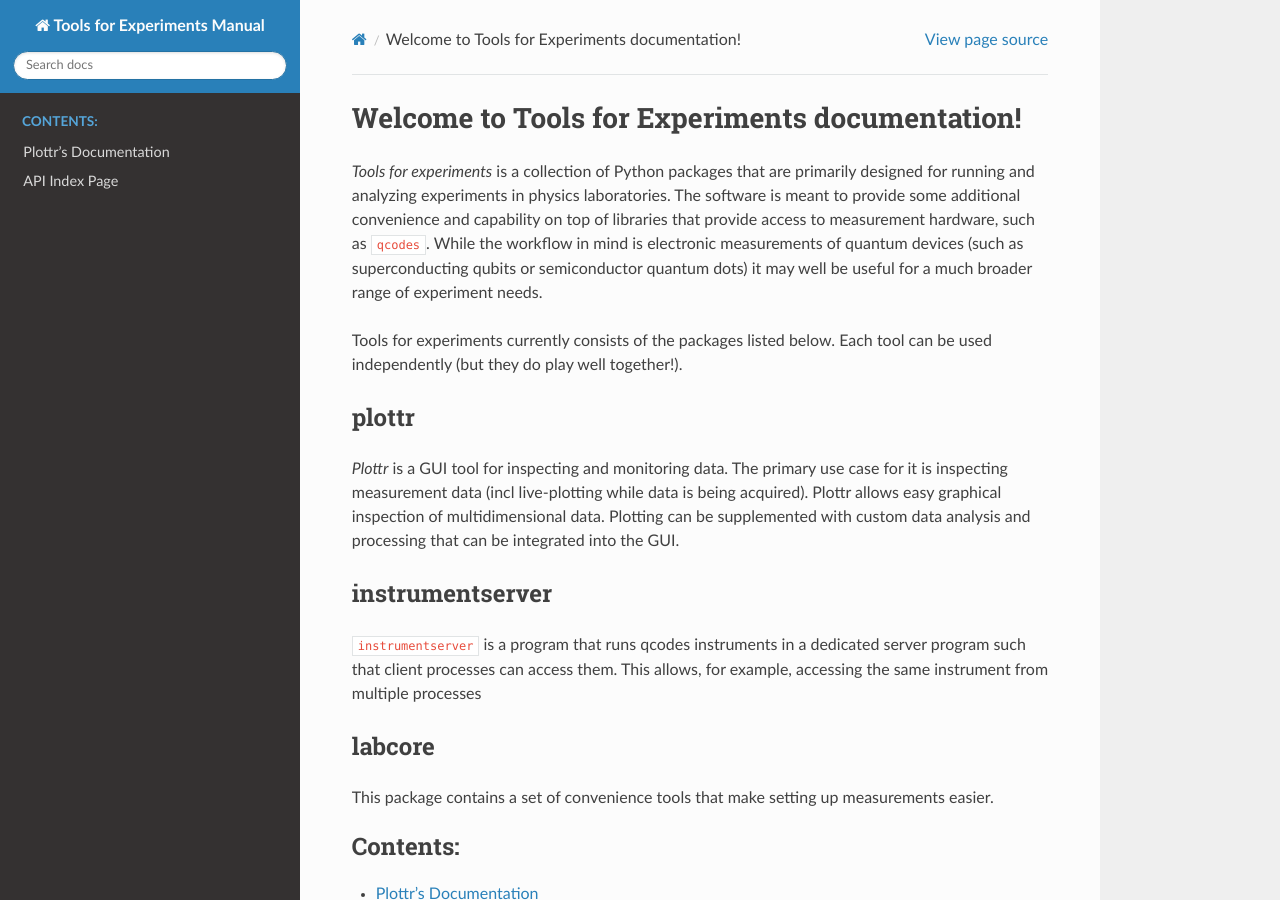
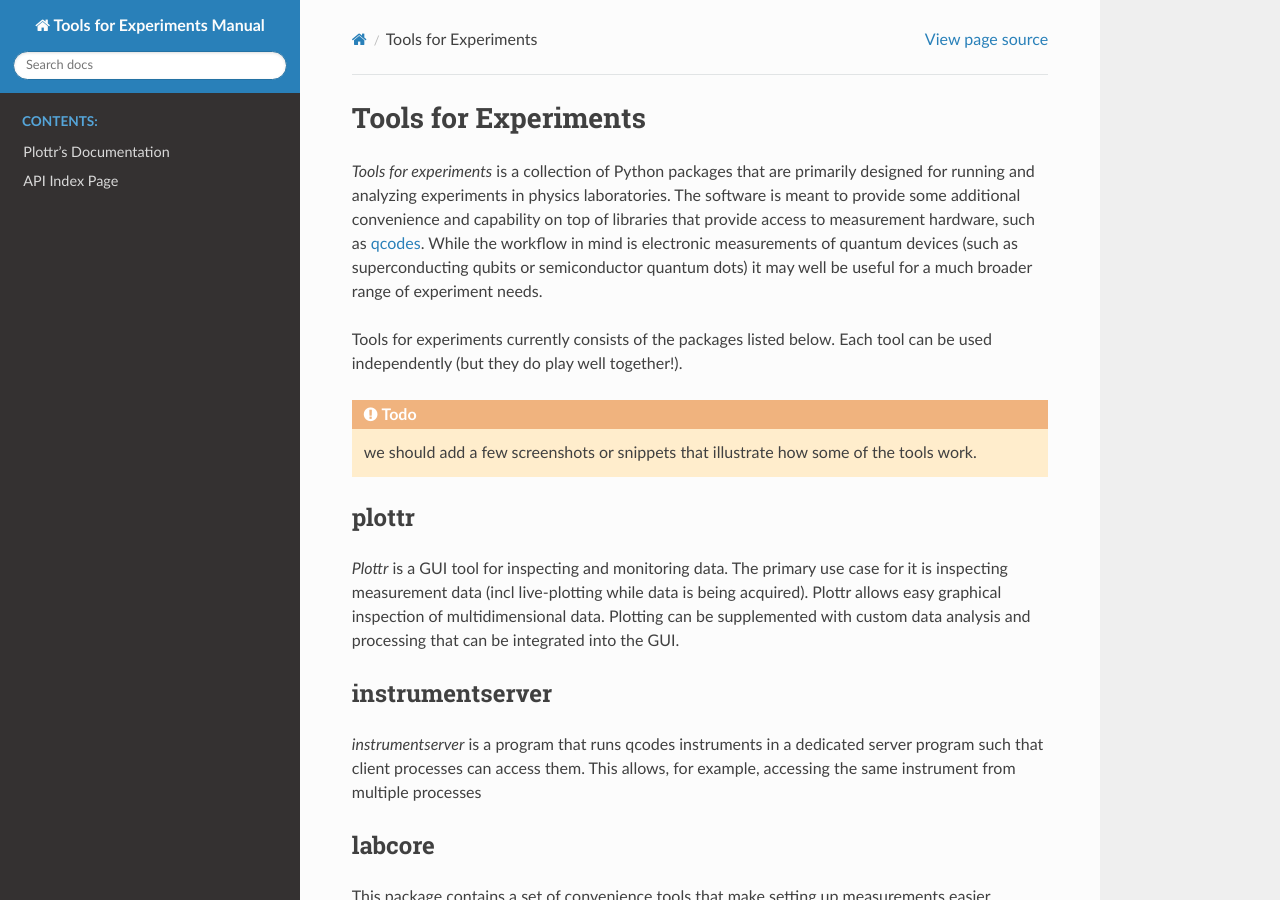
Before and after one commit to toolsforexperiments/tfe-manual, a Sphinx documentation site: the page built from docs/source/index.rst, in a window 1280 px wide and 900 px high. Built offline with Sphinx 7.4.7 and the Read the Docs theme 2.0.0, drawn with Linux system fonts in a browser that asks for light colours; pages that are not in the unit, such as notebooks, are missing from menus.

Commit message:
some cleaning up.

```diff
--- a/docs/source/conf.py
+++ b/docs/source/conf.py
@@ -32,6 +32,7 @@
 # ones.
 extensions = ['sphinx.ext.autodoc',
               'sphinx.ext.viewcode',
+              'sphinx.ext.todo',
               'nbsphinx',
 ]
 
@@ -60,3 +61,6 @@
 
 # Explicitly stop nbsphinx from running jupyter notebooks
 nbsphinx_execute = 'never'
+
+# render todos
+todo_include_todos = True
--- a/docs/source/index.rst
+++ b/docs/source/index.rst
@@ -3,20 +3,23 @@
    You can adapt this file completely to your liking, but it should at least
    contain the root `toctree` directive.
 
-Welcome to Tools for Experiments documentation!
-===============================================
+Tools for Experiments
+=====================
 
 `Tools for experiments` is a collection of Python packages that are primarily
 designed for running and analyzing experiments in physics laboratories.
 The software is meant to provide some additional convenience and capability on
 top of libraries that provide access to measurement hardware,
-such as ``qcodes``.
+such as `qcodes <https://qcodes.github.io/Qcodes/>`_.
 While the workflow in mind is electronic measurements of quantum devices
 (such as superconducting qubits or semiconductor quantum dots) it may well be
 useful for a much broader range of experiment needs.
 
 Tools for experiments currently consists of the packages listed below.
 Each tool can be used independently (but they do play well together!).
+
+.. todo::
+    we should add a few screenshots or snippets that illustrate how some of the tools work.
 
 plottr
 ------
@@ -31,7 +34,7 @@
 instrumentserver
 ----------------
 
-``instrumentserver`` is a program that runs qcodes instruments in a dedicated
+`instrumentserver` is a program that runs qcodes instruments in a dedicated
 server program such that client processes can access them.
 This allows, for example, accessing the same instrument from multiple processes
 
```
